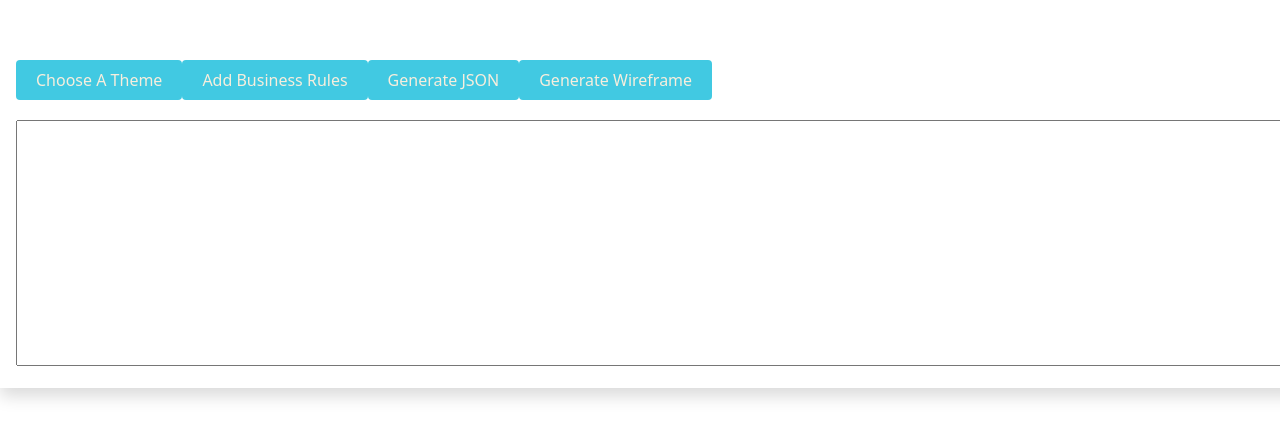
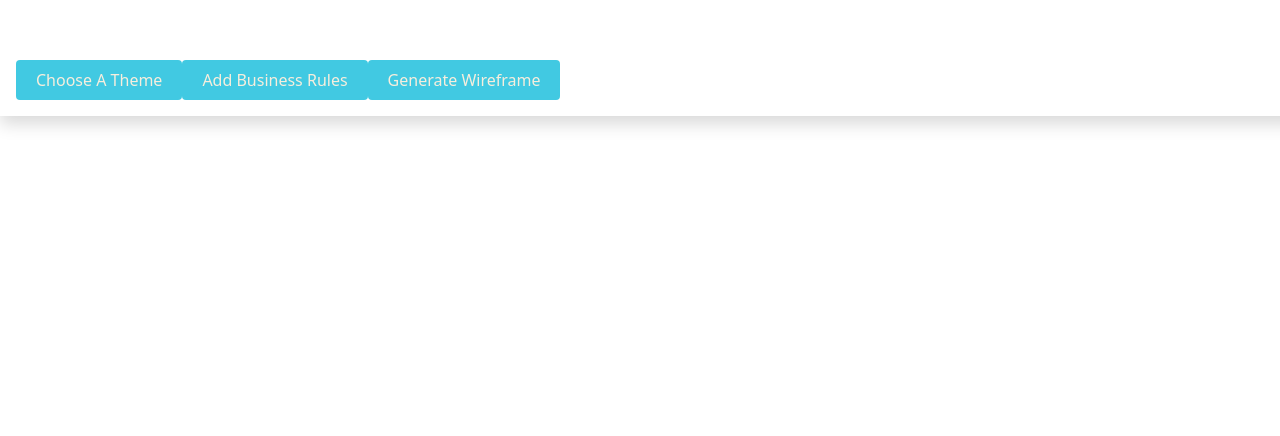
Before and after one commit to Reyes815/GenerateUX, a React (Create React App) app in the folder frontend/: page /user in a window 1280 px wide. Shown: the part 832-1268 px from the top of the page. After the commit the page ends 996 px from the top, so only its background shows below. Built offline with nearby package versions, Linux system fonts and the light colour scheme; the HTML template or start-up script is replaced by a standard one.

Commit message:
Changed metro to GenerateUX

```diff
--- a/frontend/src/layouts/Sidebar.js
+++ b/frontend/src/layouts/Sidebar.js
@@ -811,15 +811,15 @@ const handleGenerateJson = () => {
       {popupThemesOpen && <Themes onClose={handleThemesClosePopup} onSubmit={handleThemesPopupSubmit} />}
       <button className='button' onClick={handleBisRulesOnClick}>Add Business Rules</button>
       {popupBisRulesOpen && <BusinessRules onClose={handleBisRulesClosePopup} onSubmit={handleBisRulesSubmit} />}
-      <button className='button' onClick={handleGenerateJson}>Generate JSON</button>
+      {/* <button className='button' onClick={handleGenerateJson}>Generate JSON</button> */}
       <button className='button' onClick={CreateWireframe}>Generate Wireframe</button>
-    <textarea
+    {/* <textarea
       value={jsonOutput}
       readOnly
       rows="10"
       cols="50"
       style={{ marginTop: '20px', width: '100%' }}
-    />
+    /> */}
     {showError && <Error onClose={handleErrorClose} />}
     </div>
 
--- a/frontend/src/views/ui/Login.js
+++ b/frontend/src/views/ui/Login.js
@@ -49,7 +49,7 @@ const Login = () => {
             className="border-bottom p-3 mb-0"
             style={{ textAlign: "center", color: "#008DDA" }}
           >
-            Welcome to Metro Events!
+            Welcome to GenerateUX!
           </CardTitle>
           <CardBody>
             <Form onSubmit={handleLogin}>
--- a/frontend/src/views/ui/Registration.js
+++ b/frontend/src/views/ui/Registration.js
@@ -46,7 +46,7 @@ const Registration = () => {
       <Col>
         <Card>
           <CardTitle tag="h6" className="border-bottom p-3 mb-0" style={{ textAlign: 'center', color: '#008DDA' }}>
-            Start your journey now, here at Metro!
+            Start your journey now, here at GenerateUX!
           </CardTitle>
           <CardBody>
             <Form onSubmit={handleSubmit}>
```
